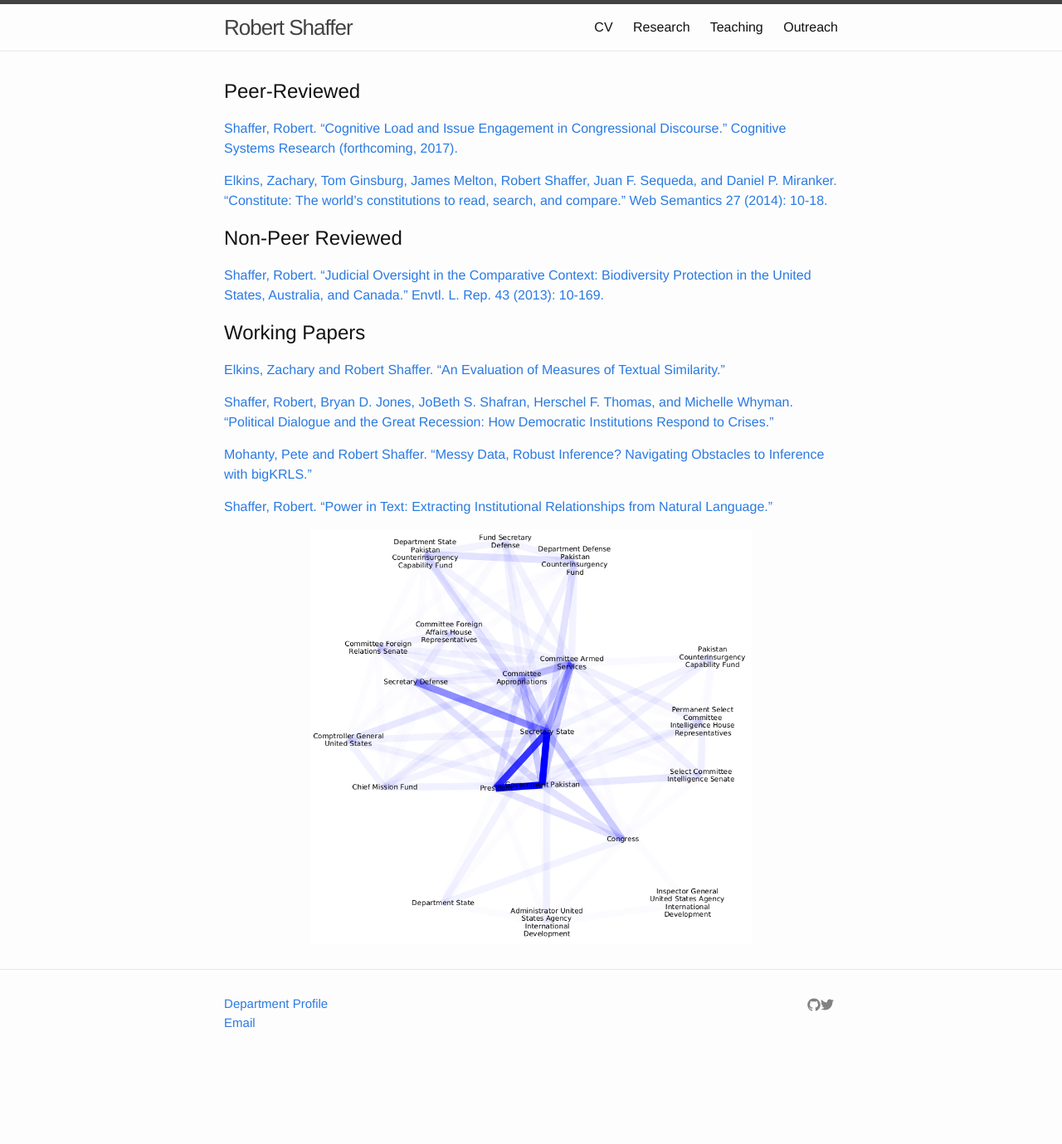
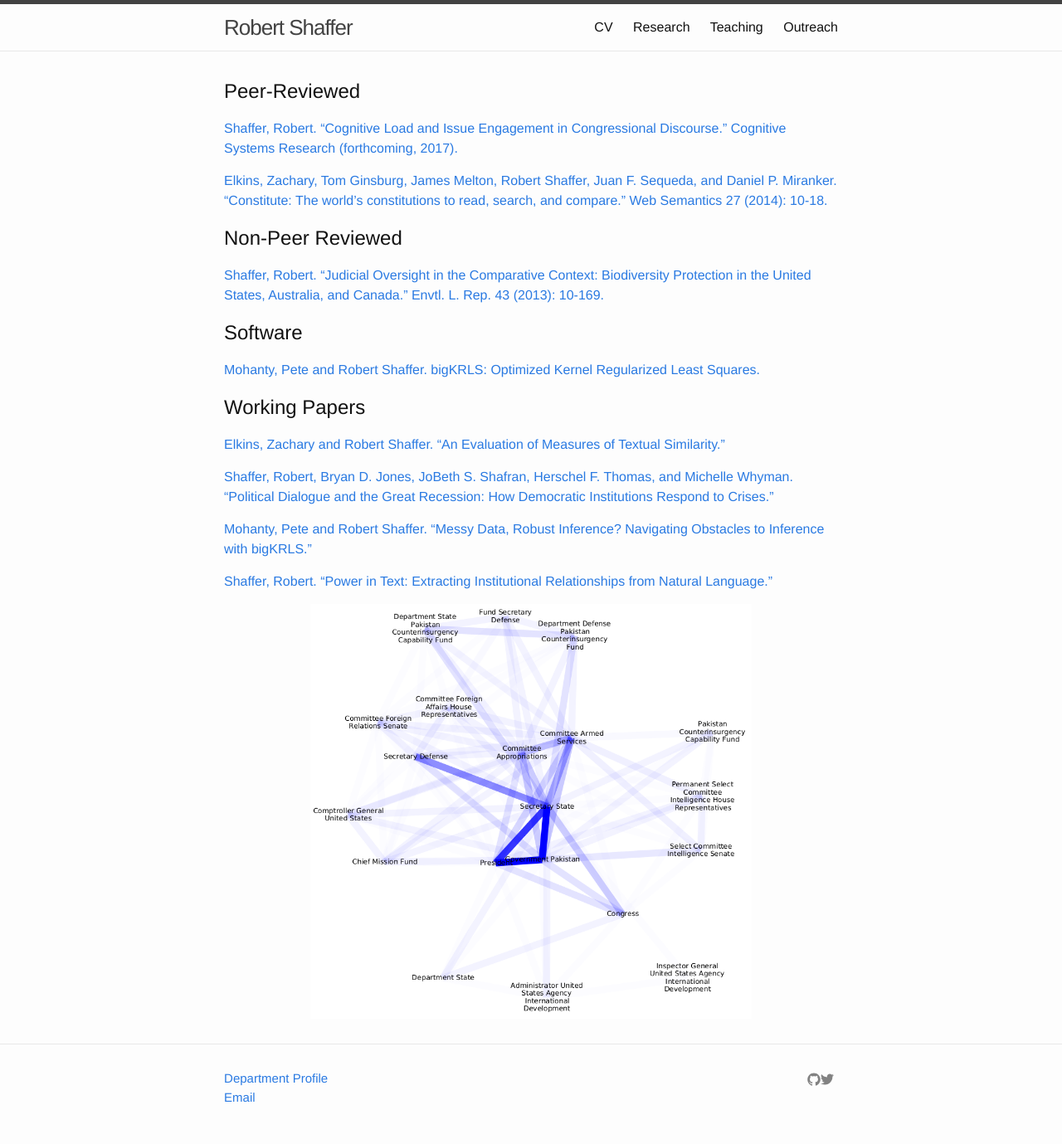
Before and after one commit to rbshaffer/rbshaffer.github.io, a Jekyll site: the page built from _pages/01_research.md, in a window 1280 px wide. Shown: the whole page at 83% size. Built offline with Jekyll 4.4.1, drawn with Linux system fonts in a browser that asks for light colours; before the commit the page ends 1289 px from its top, so only the background shows below that.

Commit message:
Updating materials.

```diff
--- a/_pages/01_research.md
+++ b/_pages/01_research.md
@@ -12,6 +12,9 @@ permalink: /research/
 <h2>Non-Peer Reviewed</h2>
 <a href="/_includes/biodiversity_oversight.pdf" target="_blank">Shaffer, Robert. "Judicial Oversight in the Comparative Context: Biodiversity Protection in the United States, Australia, and Canada." Envtl. L. Rep. 43 (2013): 10-169.</a>
 
+<h2>Software</h2>
+<a href="https://cran.r-project.org/web/packages/bigKRLS/index.html" target="_blank"> Mohanty, Pete and Robert Shaffer. bigKRLS: Optimized Kernel Regularized Least Squares.
+
 
 <h2>Working Papers</h2>
 <a href="/_includes/evaluation-measures-textual.pdf" target="_blank">Elkins, Zachary and Robert Shaffer. "An Evaluation of Measures of Textual Similarity."</a>
```
Also changed, not shown: 1 other file.
